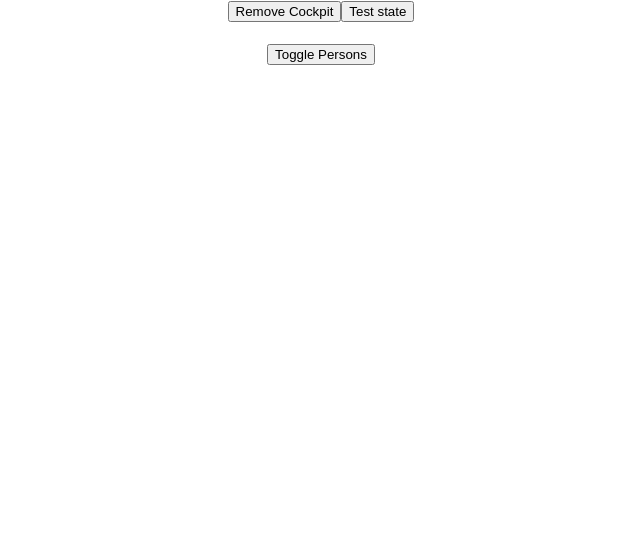
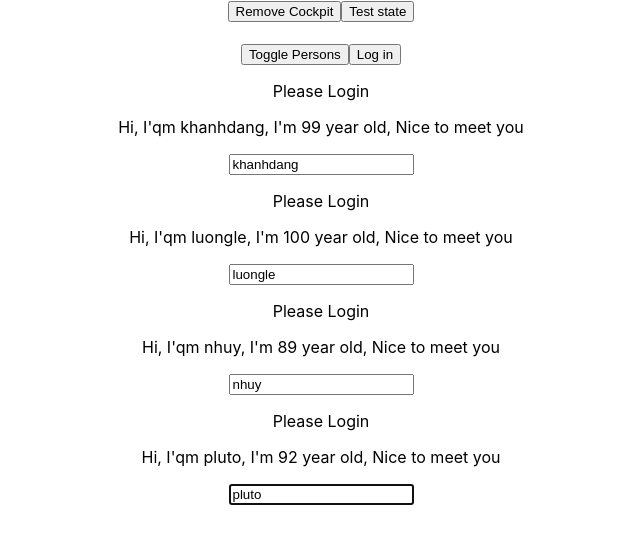
Before and after one commit to KHANHDANGBMT/ReactJS-Practice, a React (Create React App) app in the folder Chapter7/demo/: page / in a window 1280 px wide. Shown: the top 544 px of the page, without its empty margins (319-959 px from the left). Built offline with nearby package versions, Linux system fonts and the light colour scheme.

Commit message:
using Refs, Refs with Hooks, Prop Chain Problems

```diff
--- a/Chapter7/demo/src/components/Cockpit/Cockpit.js
+++ b/Chapter7/demo/src/components/Cockpit/Cockpit.js
@@ -1,12 +1,14 @@
-import React, { useEffect } from 'react';
+import React, { useEffect, useRef } from 'react';
 
 const Cockpit = (props) => {
+    const toggleBtnRef = useRef(null);
     console.log('[Cockpit.js] rendering');
     useEffect(() => {
         console.log('[Cockpit.js] useEffect');
-        setTimeout(() => {
-            alert('Save to cloud');
-        }, 1000);
+        // setTimeout(() => {
+        //     alert('Save to cloud');
+        // }, 1000);
+        toggleBtnRef.current.click();
         return () => {
             console.log('[Cockpit].js cleanup work with useEffect');
         }
@@ -14,7 +16,8 @@
     return (
         <div >
             <h1>{props.title}</h1>
-            <button onClick={props.clicked}>Toggle Persons</button>
+            <button onClick={props.clicked} ref={toggleBtnRef}>Toggle Persons</button>
+            <button onClick={props.login}>Log in</button>
         </div>
     );
 };
--- a/Chapter7/demo/src/components/Persons/Person/Person.js
+++ b/Chapter7/demo/src/components/Persons/Person/Person.js
@@ -3,11 +3,22 @@
 import Aux from '../../../hoc/Auxiliary'
 
 class person extends Component {
+    constructor(props){
+        super(props);
+        this.inputElement = React.createRef();
+    }
+    componentDidMount(){
+        this.inputElement.current.focus();
+    }
     render() {
         console.log('[Person.js] rendering...');
         return <Fragment>
-                <p onClick={this.props.click}>Hi, I'm {this.props.name}, I'm {this.props.age} year old, Nice to meet you</p>
-                <input value={this.props.currentName} onChange={this.props.changed}></input>
+            {this.props.isAuth ? <p>Authenticated!</p> : <p>Please Login</p>  }
+                <p onClick={this.props.click}>Hi, I'qm {this.props.name}, I'm {this.props.age} year old, Nice to meet you</p>
+                <input
+                value={this.props.currentName}
+                onChange={this.props.changed}
+                ref={this.inputElement}></input>
         </Fragment>
     }
 
--- a/Chapter7/demo/src/components/Persons/Persons.js
+++ b/Chapter7/demo/src/components/Persons/Persons.js
@@ -42,6 +42,7 @@
                 currentName={person.name}
                 click={() => this.props.clicked(index)}
                 changed={(event) => this.props.changed(event, person.id)}
+                isAuth={this.props.isAuthenticated}
             ></Person>;
         });
     }
--- a/Chapter7/demo/src/containers/App.js
+++ b/Chapter7/demo/src/containers/App.js
@@ -1,9 +1,9 @@
 import React, { Component } from 'react';
-import Persons from '../components/Persons/Persons'
-import Cockpit from '../components/Cockpit/Cockpit'
+import Persons from '../components/Persons/Persons';
+import Cockpit from '../components/Cockpit/Cockpit';
 import './App.css';
-import withClass from '../hoc/WithClass'
-import Aux from '../hoc/Auxiliary'
+import withClass from '../hoc/WithClass';
+import Aux from '../hoc/Auxiliary';
 
 class App extends Component {
   constructor(props){
@@ -19,7 +19,8 @@
       showPersons: false,
       showCockpit: true,
       changeCounter: 0,
-      testSetState: 0
+      testSetState: 0,
+      authenticated: false
     }
   }
   // state = {
@@ -79,6 +80,10 @@
     })
   }
 
+  loginHandler =()=>{
+    this.setState({authenticated: true});
+  }
+
   render() {
     console.log('[App.js] render');
     let persons = null;
@@ -90,6 +95,7 @@
               persons={this.state.persons}
               clicked={this.removePerson}
               changed={this.changedNamePerson}
+              isAuthenticated={this.state.authenticated}
             ></Persons>
           }
         </div>);
@@ -112,6 +118,7 @@
           showPersons={this.state.showPersons}
           persons={this.state.persons}
           clicked={this.toggleShowPersons}
+          login={this.loginHandler}
         ></Cockpit> : null}
         {persons}
       </Aux>
```
